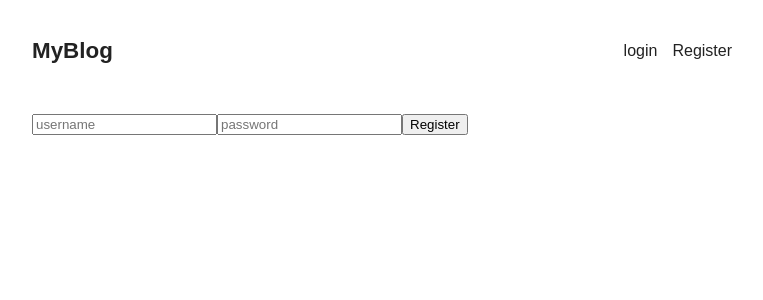
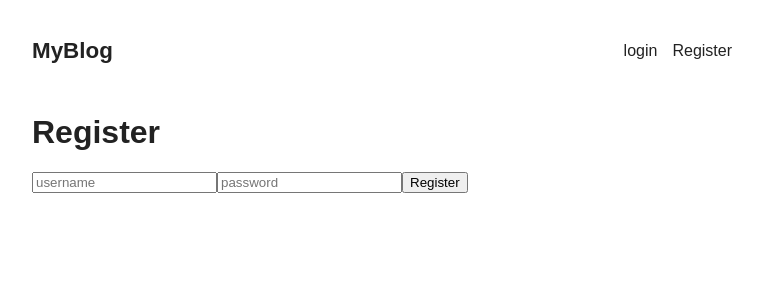
Before and after one commit to fmguerrero96/blogPracticeProject, a React (Vite) app: page /register in a window 1280 px wide. Shown: the top 300 px of the page, without its empty margins (258-1021 px from the left). Built offline with nearby package versions, Linux system fonts and the light colour scheme.

Commit message:
Add header to login and register forms

```diff
--- a/src/pages/LoginPage.jsx
+++ b/src/pages/LoginPage.jsx
@@ -1,6 +1,7 @@
 export default function LoginPage() {
     return(
-        <form action="">
+        <form className="login">
+            <h1>Login</h1>
             <input type="text" placeholder="username" />
             <input type="password" placeholder="password" />
             <button>Login</button>
--- a/src/pages/RegisterPage.jsx
+++ b/src/pages/RegisterPage.jsx
@@ -1,6 +1,7 @@
 export default function RegisterPage() {
     return(
-        <form action="">
+        <form className="register">
+            <h1>Register</h1>
             <input type="text" placeholder="username" />
             <input type="password" placeholder="password" />
             <button>Register</button>
```
